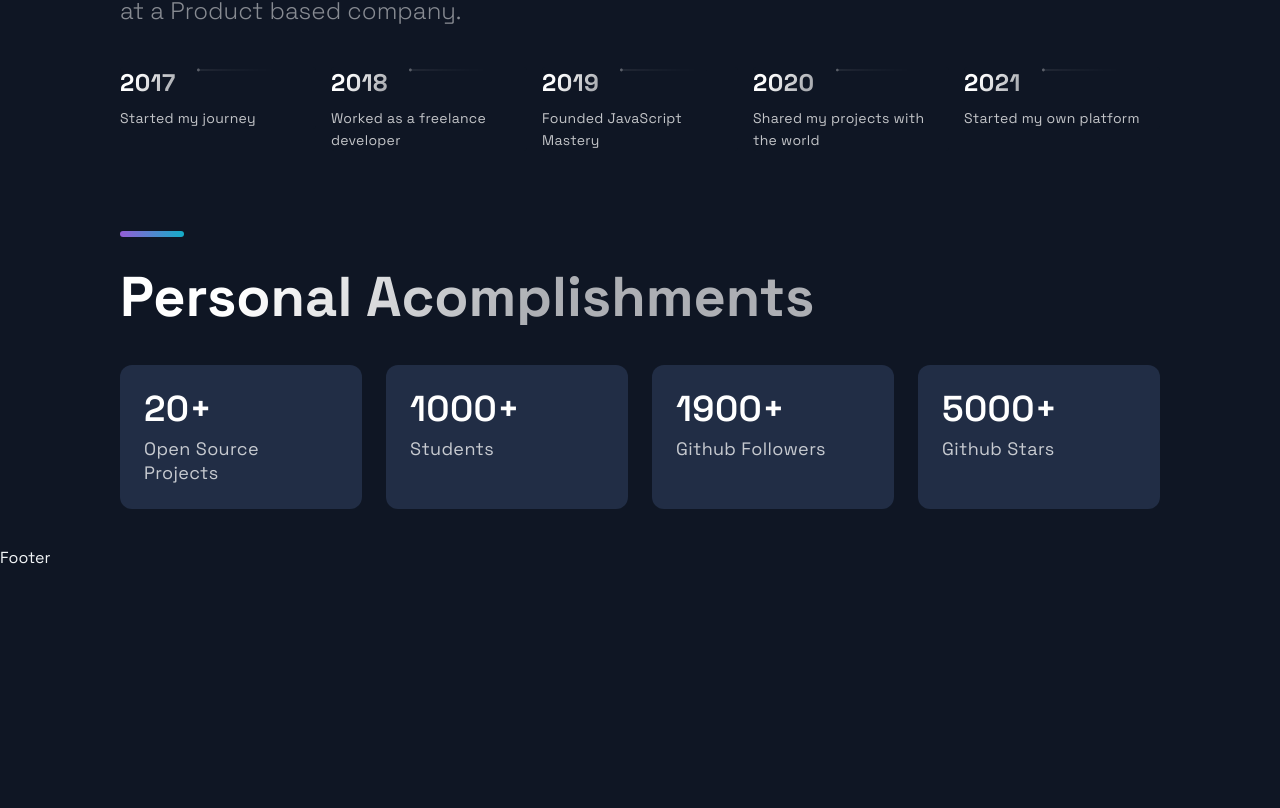
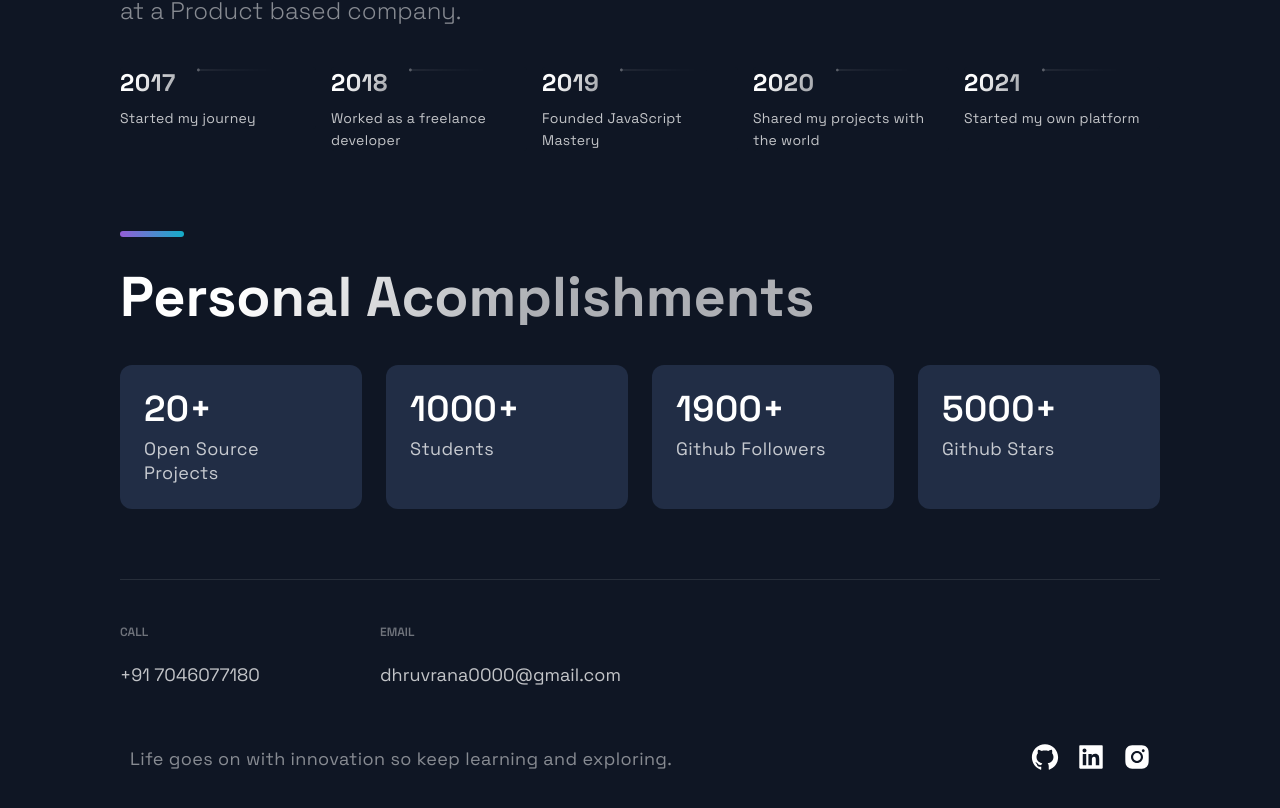
Before and after one commit to dhruv-rana98/Dhruv-Rana-Portfolio, a Next.js app: page / in a window 1280 px wide. Shown: the part 3252-4060 px from the top of the page. Before the commit the page ends 3820 px from the top, so only its background shows below. Built offline with nearby package versions, Linux system fonts and the light colour scheme.

Commit message:
Footer section component completed

```diff
--- a/src/components/Footer/Footer.js
+++ b/src/components/Footer/Footer.js
@@ -1,14 +1,53 @@
-import React from 'react';
-import { AiFillGithub, AiFillInstagram, AiFillLinkedin } from 'react-icons/ai';
+import React from "react";
+import { AiFillGithub, AiFillInstagram, AiFillLinkedin } from "react-icons/ai";
 
-import { SocialIcons } from '../Header/HeaderStyles';
-import { CompanyContainer, FooterWrapper, LinkColumn, LinkItem, LinkList, LinkTitle, Slogan, SocialContainer, SocialIconsContainer } from './FooterStyles';
+import { SocialIcons } from "../Header/HeaderStyles";
+import {
+  CompanyContainer,
+  FooterWrapper,
+  LinkColumn,
+  LinkItem,
+  LinkList,
+  LinkTitle,
+  Slogan,
+  SocialContainer,
+  SocialIconsContainer,
+} from "./FooterStyles";
 
 const Footer = () => {
   return (
-    <div>
-      Footer
-    </div>
+    <FooterWrapper>
+      <LinkList>
+        <LinkColumn>
+          <LinkTitle>Call</LinkTitle>
+          <LinkItem href="tel:+917046077180">+91 7046077180</LinkItem>
+        </LinkColumn>
+        <LinkColumn>
+          <LinkTitle>Email</LinkTitle>
+          <LinkItem href="mailto:dhruvrana0000@gmail.com">
+            dhruvrana0000@gmail.com
+          </LinkItem>
+        </LinkColumn>
+      </LinkList>
+      <SocialIconsContainer>
+        <CompanyContainer>
+          <Slogan>
+            Life goes on with innovation so keep learning and exploring.
+          </Slogan>
+        </CompanyContainer>
+        <SocialContainer>
+          <SocialIcons href="https://github.com/dhruv-rana98">
+            <AiFillGithub size="3rem" />
+          </SocialIcons>
+          <SocialIcons href="https://www.linkedin.com/in/dhruv-rana98/">
+            <AiFillLinkedin size="3rem" />
+          </SocialIcons>
+          <SocialIcons href="https://www.instagram.com/ranadhruv_29/">
+            <AiFillInstagram size="3rem" />
+          </SocialIcons>
+        </SocialContainer>
+      </SocialIconsContainer>
+    </FooterWrapper>
   );
 };
 
```
